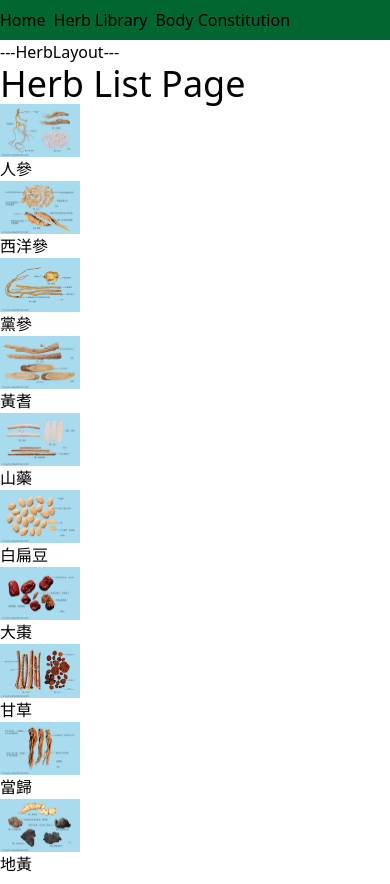
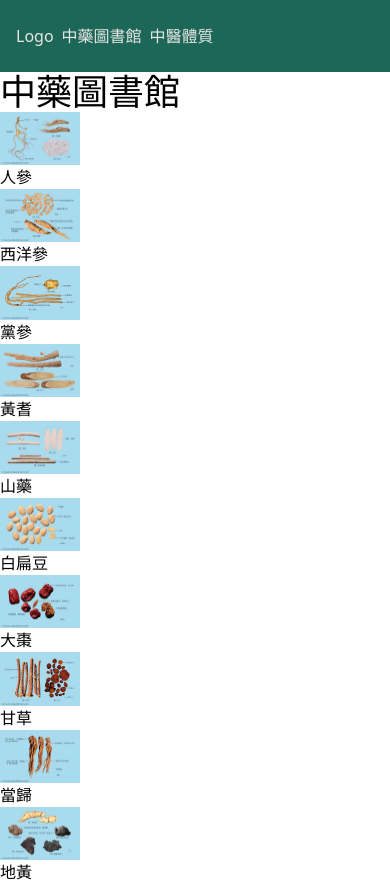
Before and after one commit to Michelle-developer/herb-lab, a React (Vite) app: page /herbs in a window 390 px wide. Built offline with nearby package versions, Linux system fonts and the light colour scheme.

Commit message:
feat-HerbDetail mobile layout

```diff
--- a/src/App.jsx
+++ b/src/App.jsx
@@ -2,10 +2,8 @@ import { BrowserRouter, Routes, Route } from "react-router-dom";
 import AppLayout from "./pages/AppLayout";
 import Homepage from "./pages/Homepage";
 import BodyConstitutionList from "./features/constitution/BodyConstitutionList";
-import BodyConstitutionLayout from "./features/constitution/BodyConstitutionLayout";
 import BodyConstitutionDetail from "./features/constitution/BodyConstitutionDetail";
 import HerbList from "./features/herb/HerbList";
-import HerbLayout from "./features/herb/HerbLayout";
 import HerbDetail from "./features/herb/HerbDetail";
 import PageNotFound from "./pages/PageNotFound";
 
@@ -19,17 +17,13 @@ export default function App() {
           <Route index element={<Homepage />} />
 
           <Route path="constitutions">
-            <Route element={<BodyConstitutionLayout />}>
-              <Route index element={<BodyConstitutionList />} />
-              <Route path=":slug" element={<BodyConstitutionDetail />} />
-            </Route>
+            <Route index element={<BodyConstitutionList />} />
+            <Route path=":slug" element={<BodyConstitutionDetail />} />
           </Route>
 
           <Route path="herbs">
-            <Route element={<HerbLayout />}>
-              <Route index element={<HerbList />} />
-              <Route path=":slug" element={<HerbDetail />} />
-            </Route>
+            <Route index element={<HerbList />} />
+            <Route path=":slug" element={<HerbDetail />} />
           </Route>
         </Route>
 
--- a/src/components/PageNav.jsx
+++ b/src/components/PageNav.jsx
@@ -2,16 +2,16 @@ import { NavLink } from "react-router-dom";
 
 function PageNav() {
   return (
-    <div className="py-2">
-      <ul className="flex space-x-2 text-base">
+    <div className="bg-[#1C6758] py-2">
+      <ul className="flex space-x-2 p-4 text-base text-stone-200">
         <li>
-          <NavLink to="/">Home</NavLink>
+          <NavLink to="/">Logo</NavLink>
         </li>
         <li>
-          <NavLink to="/herbs">Herb Library</NavLink>
+          <NavLink to="/herbs">中藥圖書館</NavLink>
         </li>
         <li>
-          <NavLink to="/constitutions">Body Constitution</NavLink>
+          <NavLink to="/constitutions">中醫體質</NavLink>
         </li>
       </ul>
     </div>
--- a/src/features/constitution/BodyConstitutionLayout.jsx
+++ /dev/null
@@ -1,5 +0,0 @@
-function BodyConstitutionLayout() {
-  return <div>Constitution Layout</div>;
-}
-
-export default BodyConstitutionLayout;
--- a/src/features/herb/HerbDetail.jsx
+++ b/src/features/herb/HerbDetail.jsx
@@ -7,13 +7,51 @@ function HerbDetail() {
   const herb = herbs.find((herb) => herb.slug === params.slug);
 
   return (
-    <div>
-      <img
-        src={`../../src/${herb.img}`}
-        className="w-5/6 justify-items-center"
-      />
-      <h1 className="text-xl capitalize">{herb.name_en}</h1>
-    </div>
+    <>
+      <main>
+        <div className="mx-4 my-6 justify-items-center">
+          <img src={`../../src/${herb.img}`} className="w-auto" />
+        </div>
+        <div className="m-4">
+          <h1 className="mb-2 bg-[#EEF2E6] p-2 text-xl font-semibold">
+            {herb.name_zh}
+          </h1>
+          <ul className="grid grid-cols-2 text-sm text-stone-500">
+            <li>性味：{herb.nature_tag}</li>
+            <li>歸經：{herb.meridians}</li>
+            <li>功效分類：{herb.function_group}</li>
+            <li>植物學分類：{herb.origin_class}</li>
+          </ul>
+        </div>
+        <div className="m-4 divide-y divide-stone-200 border-b">
+          <section>
+            <span className="font-semibold text-green-800">🌿 品種來源：</span>
+            {herb.source}
+          </section>
+          <section>
+            <span className="font-semibold text-[#1C6758]">🌿 藥用部位：</span>
+            {herb.part_used}
+          </section>
+          <section>
+            <span className="font-semibold text-[#1C6758]">🌿 功效：</span>
+            {herb.functions}
+          </section>
+          <section>
+            <span className="font-semibold text-[#1C6758]">🌿 主治：</span>
+            {herb.indications}
+          </section>
+          <section>
+            <span className="font-semibold text-[#1C6758]">⚠️ 注意事項：</span>
+            {herb.caution}
+          </section>
+        </div>
+      </main>
+      <div className="m-4 flex justify-center">
+        <button className="w-full cursor-pointer rounded-full bg-[#1C6758] p-2 text-stone-200">
+          儲存
+        </button>
+      </div>
+    </>
   );
 }
 
--- a/src/features/herb/HerbLayout.jsx
+++ /dev/null
@@ -1,14 +0,0 @@
-import { Outlet } from "react-router-dom";
-
-function HerbLayout() {
-  return (
-    <div>
-      ---HerbLayout---
-      <main>
-        <Outlet />
-      </main>
-    </div>
-  );
-}
-
-export default HerbLayout;
--- a/src/features/herb/HerbList.jsx
+++ b/src/features/herb/HerbList.jsx
@@ -6,7 +6,7 @@ function HerbList() {
 
   return (
     <div>
-      <h1 className="text-4xl">Herb List Page</h1>
+      <h1 className="text-4xl">中藥圖書館</h1>
 
       <ul>
         {herbs.map((herb) => (
--- a/src/pages/AppLayout.jsx
+++ b/src/pages/AppLayout.jsx
@@ -4,14 +4,11 @@ import PageNav from "../components/PageNav";
 function AppLayout() {
   return (
     <div className="mx-auto my-0 w-full md:w-1/2">
-      <div className="bg-green-800">
-        <PageNav />
-      </div>
-      <div>
-        <main>
-          <Outlet />
-        </main>
-      </div>
+      <PageNav />
+
+      <main>
+        <Outlet />
+      </main>
     </div>
   );
 }
--- a/src/pages/Homepage.jsx
+++ b/src/pages/Homepage.jsx
@@ -1,7 +1,7 @@
 function Homepage() {
   return (
     <div>
-      <h1 className="text-4xl">Homepage</h1>
+      <h1 className="text-4xl">Herb Lab</h1>
     </div>
   );
 }
```
Also changed, not shown: package.json (+6 -2 lines), 1 other file (tests, documents, lock files or other folders).
